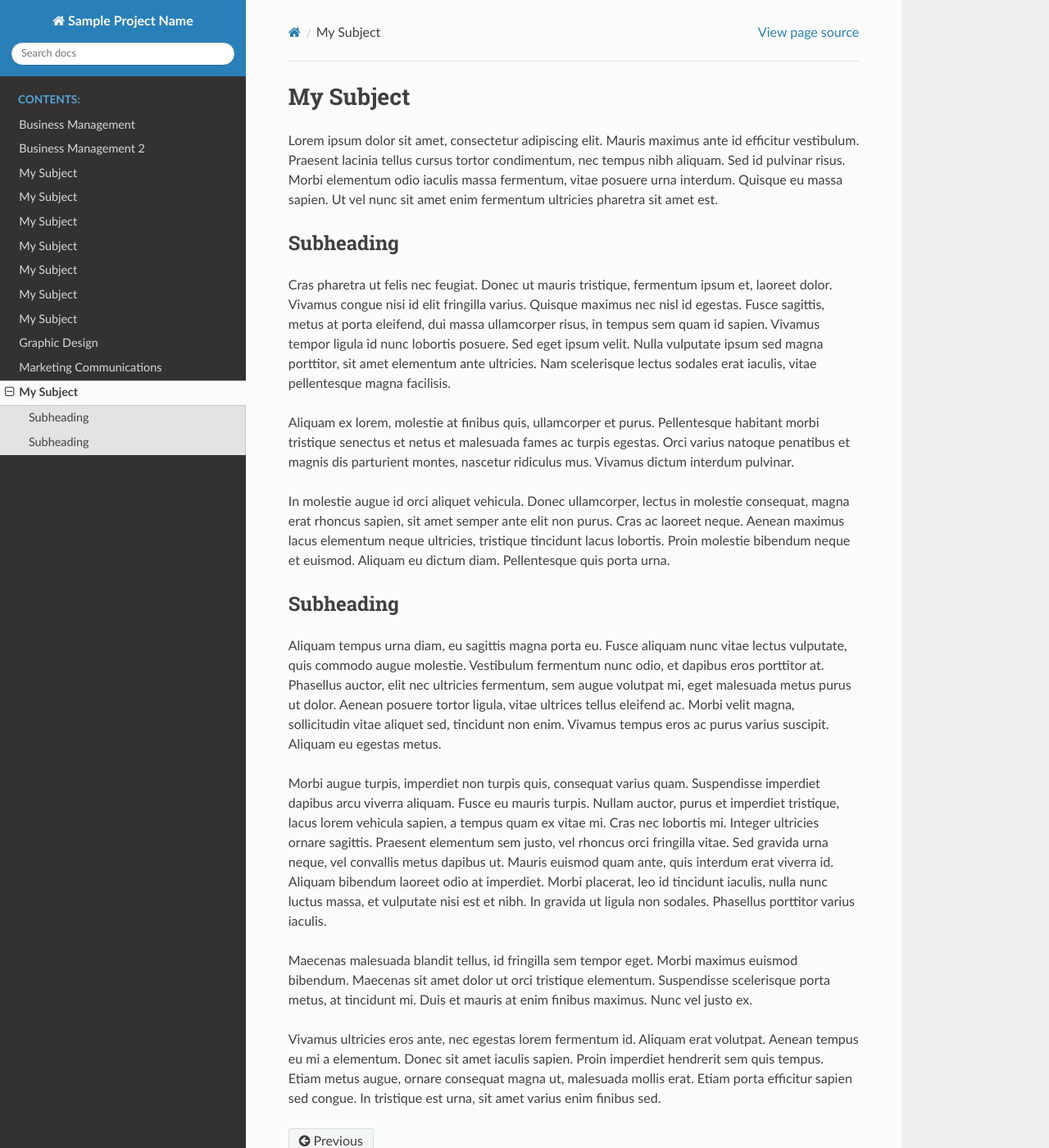
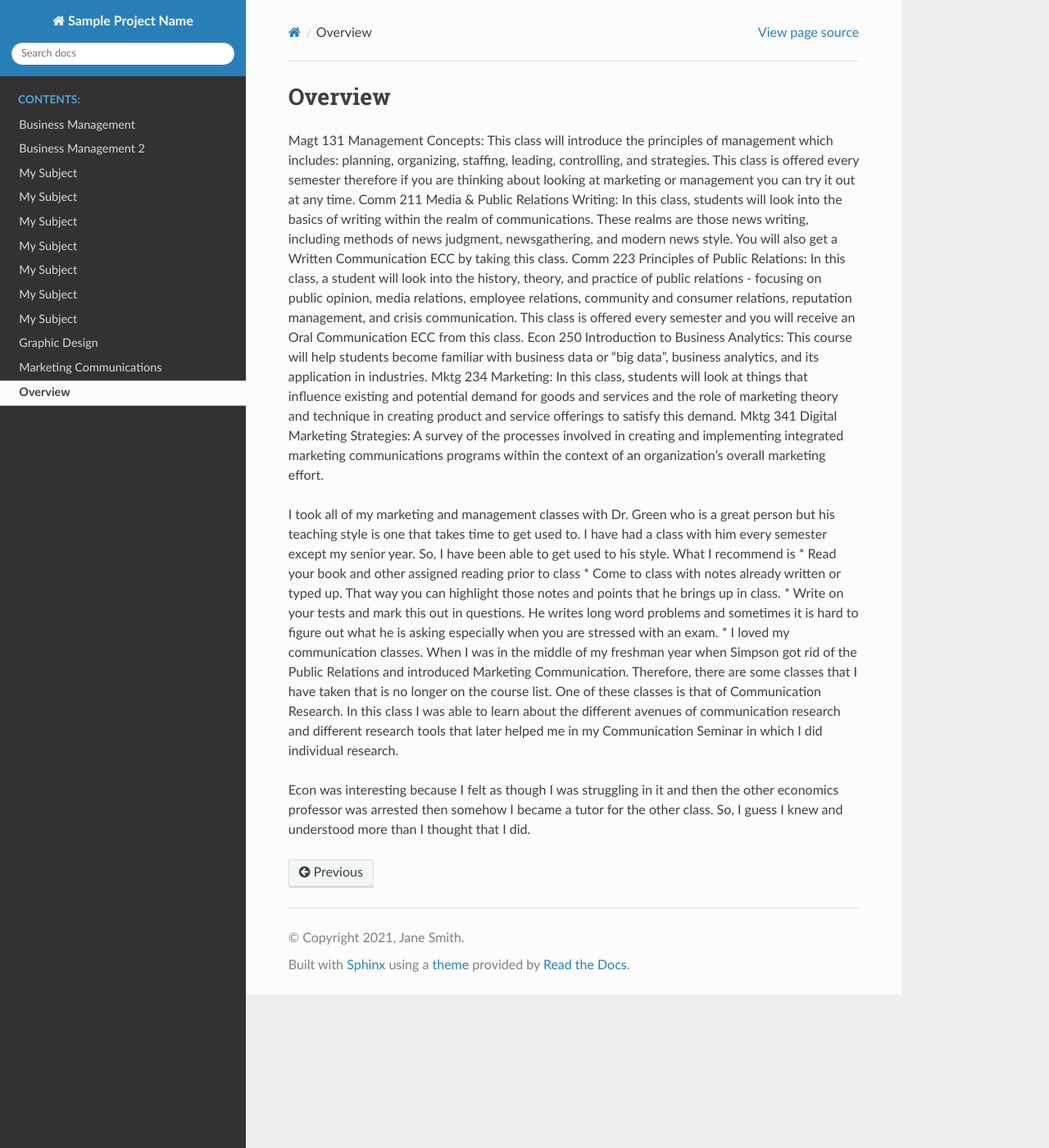
Before and after one commit to burnskatie/majors_template, a Sphinx documentation site: the page built from source/marketing_comm_two/index.rst, in a window 1280 px wide and 1400 px high. Shown: the whole window at 82% size. Built offline with Sphinx 7.4.7 and the Read the Docs theme 2.0.0, drawn with Linux system fonts in a browser that asks for light colours.

Commit message:
uploading info

```diff
--- a/source/marketing_comm_two/index.rst
+++ b/source/marketing_comm_two/index.rst
@@ -1,65 +1,16 @@
-My Subject
-==========
+Overview
+======================
+Magt 131 Management Concepts: This class will introduce the principles of management which includes: planning, organizing, staffing, leading, controlling, and strategies. This class is offered every semester therefore if you are thinking about looking at marketing or management you can try it out at any time.
+Comm 211 Media & Public Relations Writing: In this class, students will look into the basics of writing within the realm of communications. These realms are those news writing, including methods of news judgment, newsgathering, and modern news style. You will also get a Written Communication ECC by taking this class.
+Comm 223 Principles of Public Relations:  In this class, a student will look into the history, theory, and practice of public relations - focusing on public opinion, media relations, employee relations, community and consumer relations, reputation management, and crisis communication. This class is offered every semester and you will receive an Oral Communication ECC from this class.
+Econ 250 Introduction to Business Analytics: This course will help students become familiar with business data or "big data", business analytics, and its application in industries.
+Mktg 234 Marketing:  In this class, students will look at things that influence existing and potential demand for goods and services and the role of marketing theory and technique in creating product and service offerings to satisfy this demand.
+Mktg 341 Digital Marketing Strategies: A survey of the processes involved in creating and implementing integrated marketing communications programs within the context of an organization's overall marketing effort.
 
-Lorem ipsum dolor sit amet, consectetur adipiscing elit. Mauris maximus ante id
-efficitur vestibulum. Praesent lacinia tellus cursus tortor condimentum, nec
-tempus nibh aliquam. Sed id pulvinar risus. Morbi elementum odio iaculis massa
-fermentum, vitae posuere urna interdum. Quisque eu massa sapien. Ut vel nunc sit
-amet enim fermentum ultricies pharetra sit amet est.
+I took all of my marketing and management classes with Dr. Green who is a great person but his teaching style is one that takes time to get used to. I have had a class with him every semester except my senior year. So, I have been able to get used to his style. What I recommend is
+* Read your book and other assigned reading prior to class
+* Come to class with notes already written or typed up. That way you can highlight those notes and points that he brings up in class.
+* Write on your tests and mark this out in questions. He writes long word problems and sometimes it is hard to figure out what he is asking especially when you are stressed with an exam.
+* I loved my communication classes. When I was in the middle of my freshman year when Simpson got rid of the Public Relations and introduced Marketing Communication. Therefore, there are some classes that I have taken that is no longer on the course list. One of these classes is that of Communication Research. In this class I was able to learn about the different avenues of communication research and different research tools that later helped me in my Communication Seminar in which I did individual research.
 
-Subheading
-----------
-
-Cras pharetra ut felis nec
-feugiat. Donec ut mauris tristique, fermentum ipsum et, laoreet dolor. Vivamus
-congue nisi id elit fringilla varius. Quisque maximus nec nisl id egestas. Fusce
-sagittis, metus at porta eleifend, dui massa ullamcorper risus, in tempus sem
-quam id sapien. Vivamus tempor ligula id nunc lobortis posuere. Sed eget ipsum
-velit. Nulla vulputate ipsum sed magna porttitor, sit amet elementum ante ultricies.
-Nam scelerisque lectus sodales erat iaculis, vitae pellentesque magna facilisis.
-
-Aliquam ex lorem, molestie at finibus quis, ullamcorper et purus. Pellentesque
-habitant morbi tristique senectus et netus et malesuada fames ac turpis egestas.
-Orci varius natoque penatibus et magnis dis parturient montes, nascetur
-ridiculus mus. Vivamus dictum interdum pulvinar.
-
-In molestie augue id orci
-aliquet vehicula. Donec ullamcorper, lectus in molestie consequat, magna erat
-rhoncus sapien, sit amet semper ante elit non purus. Cras ac laoreet neque.
-Aenean maximus lacus elementum neque ultricies, tristique tincidunt lacus
-lobortis. Proin molestie bibendum neque et euismod. Aliquam eu dictum diam.
-Pellentesque quis porta urna.
-
-Subheading
-----------
-
-Aliquam tempus urna diam, eu sagittis magna porta eu. Fusce aliquam nunc vitae
-lectus vulputate, quis commodo augue molestie. Vestibulum fermentum nunc odio,
-et dapibus eros porttitor at. Phasellus auctor, elit nec ultricies fermentum,
-sem augue volutpat mi, eget malesuada metus purus ut dolor. Aenean posuere
-tortor ligula, vitae ultrices tellus eleifend ac. Morbi velit magna,
-sollicitudin vitae aliquet sed, tincidunt non enim. Vivamus tempus eros ac
-purus varius suscipit. Aliquam eu egestas metus.
-
-Morbi augue turpis, imperdiet non turpis quis, consequat varius quam.
-Suspendisse imperdiet dapibus arcu viverra aliquam. Fusce eu mauris turpis.
-Nullam auctor, purus et imperdiet tristique, lacus lorem vehicula sapien,
-a tempus quam ex vitae mi. Cras nec lobortis mi. Integer ultricies ornare
-sagittis. Praesent elementum sem justo, vel rhoncus orci fringilla vitae.
-Sed gravida urna neque, vel convallis metus dapibus ut. Mauris euismod quam
-ante, quis interdum erat viverra id. Aliquam bibendum laoreet odio at imperdiet.
-Morbi placerat, leo id tincidunt iaculis, nulla nunc luctus massa, et vulputate
-nisi est et nibh. In gravida ut ligula non sodales. Phasellus porttitor varius
-iaculis.
-
-Maecenas malesuada blandit tellus, id fringilla sem tempor eget. Morbi maximus
-euismod bibendum. Maecenas sit amet dolor ut orci tristique elementum.
-Suspendisse scelerisque porta metus, at tincidunt mi. Duis et mauris at enim
-finibus maximus. Nunc vel justo ex.
-
-Vivamus ultricies eros ante, nec egestas
-lorem fermentum id. Aliquam erat volutpat. Aenean tempus eu mi a elementum.
-Donec sit amet iaculis sapien. Proin imperdiet hendrerit sem quis tempus.
-Etiam metus augue, ornare consequat magna ut, malesuada mollis erat. Etiam
-porta efficitur sapien sed congue. In tristique est urna, sit amet varius
-enim finibus sed.
+Econ was interesting because I felt as though I was struggling in it and then the other economics professor was arrested then somehow I became a tutor for the other class. So, I guess I knew and understood more than I thought that I did.
```
Also changed, not shown: source/marketing_comm_one/index.rst (+17 -58 lines).
